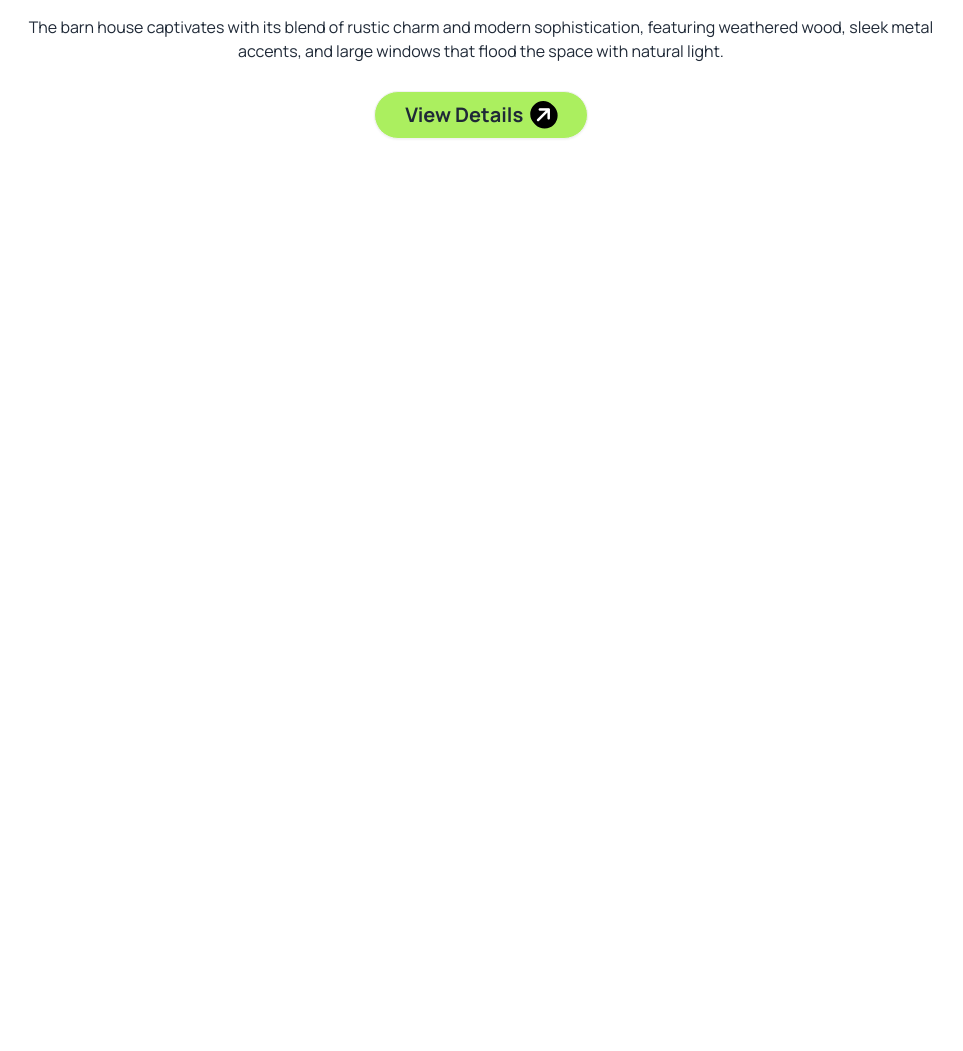
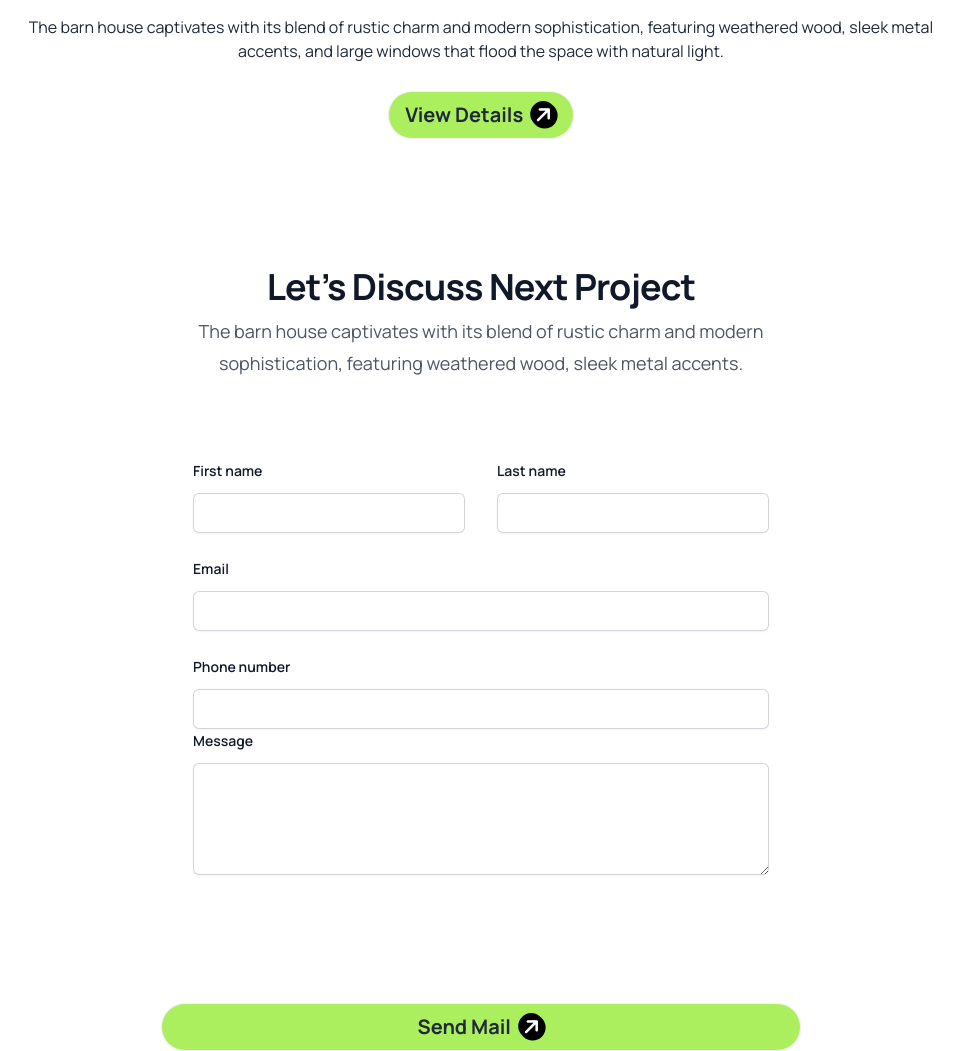
Before and after one commit to arefin2319/assignment-3-arefin, a plain HTML site: page index.html in a window 1280 px wide. Shown: the part 621-1672 px from the top of the page, without its empty margins (159-1122 px from the left). Before the commit the page ends 800 px from the top, so only its background shows below. Drawn offline with nearby package versions, Linux system fonts and the light colour scheme.

Commit message:
complete form section

```diff
--- a/index.html
+++ b/index.html
@@ -16,8 +16,8 @@
 <script src="https://kit.fontawesome.com/4b89edf8e6.js" crossorigin="anonymous"></script>
 
 <style>
-    .manrope-fontstyle {
-        font-family: "Manrope", "sans-serif";
+    .font-manrope {
+        font-family: "Manrope", sans-serif;
         }
 </style>
 <script>
@@ -33,7 +33,7 @@
   </script>
 <title>Assignment-3</title>
 </head>
-<body class="manrope-fontstyle">
+<body class="font-manrope">
     <!-- header Section -->
     <header class="bg-white">
 <nav>
@@ -65,9 +65,9 @@
           </ul>
           </div>
           <i class="fa-solid fa-arrow-right bg-[#ABEF5F] rounded-full -rotate-45 p-1"></i>
-          <a class="btn btn-ghost text-xl font-manrope font-bold">Rinterio</a>
+          <a class="btn btn-ghost text-3xl font-manrope font-bold">Rinterio</a>
         </div>
-        <div class="navbar-center font-manrope hidden lg:flex">
+        <div class="navbar-center font-manrope text-base hidden lg:flex">
           <ul class="menu menu-horizontal px-1">
             <li class="font-bold"><a>Home</a></li>
             <li><a>Services</a></li>
@@ -79,7 +79,7 @@
         <div class="navbar-end gap-3">
             <i class=" hidden lg:fa-solid fa-cart-shopping"></i>
             <i class=" hidden lg:fa-solid fa-magnifying-glass"></i>
-          <a class="btn btn-md bg-[#ABEF5F] rounded-full font-bold font-manrope hidden lg:flex">Book Consult
+          <a class="btn btn-md bg-[#ABEF5F] rounded-full text-xl font-bold font-manrope hidden lg:flex">Book Consult
             <i class="fa-solid fa-arrow-right text-white bg-black rounded-full -rotate-45 p-1"></i>
           </a>
 
@@ -90,13 +90,74 @@
  <img class="w-3/6 mx-auto" src="./assets/banner.png" alt="">
  <h1 class="font-bold text-black text-6xl text-center font-manrope">A barn house of this design has <br>a striking appearance</h1>
  <p class="text-base text-gray text-center font-manrope">The barn house captivates with its blend of rustic charm and modern sophistication, featuring weathered wood, sleek metal <br> accents, and large windows that flood the space with natural light.</p>
- <button class="btn w-1/6 bg-[#ABEF5F] rounded-full font-bold font-manrope mx-auto text-xl">View Details
+ <button class="btn w-1/7 bg-[#ABEF5F] rounded-full font-bold font-manrope mx-auto text-xl">View Details
     <i class="fa-solid fa-arrow-right text-white bg-black rounded-full -rotate-45 p-1"></i>
  </button>
 </div>
     </header>
     <!-- Main Section -->
     <main>
+<!-- form section -->
+<div>
+  <div class="isolate bg-white px-6 py-24 sm:py-32 lg:px-8">
+    <div class="absolute inset-x-0 top-[-10rem] -z-10 transform-gpu overflow-hidden blur-3xl sm:top-[-20rem]" aria-hidden="true">
+      <div class="relative left-1/2 -z-10 aspect-[1155/678] w-[36.125rem] max-w-none -translate-x-1/2 rotate-[30deg] bg-gradient-to-tr from-[#ff80b5] to-[#9089fc] opacity-30 sm:left-[calc(50%-40rem)] sm:w-[72.1875rem]" style="clip-path: polygon(74.1% 44.1%, 100% 61.6%, 97.5% 26.9%, 85.5% 0.1%, 80.7% 2%, 72.5% 32.5%, 60.2% 62.4%, 52.4% 68.1%, 47.5% 58.3%, 45.2% 34.5%, 27.5% 76.7%, 0.1% 64.9%, 17.9% 100%, 27.6% 76.8%, 76.1% 97.7%, 74.1% 44.1%)"></div>
+    </div>
+    <div class="mx-auto max-w-2xl text-center">
+      <h2 class="text-4xl font-bold tracking-tight text-gray-900 sm:text-4xl">Let’s Discuss Next Project</h2>
+      <p class="mt-2 text-lg leading-8 text-gray-600">The barn house captivates with its blend of rustic charm and modern sophistication, featuring weathered wood, sleek metal accents.</p>
+    </div>
+    <form action="#" method="POST" class="mx-auto mt-16 max-w-xl sm:mt-20">
+      <div class="grid grid-cols-1 gap-x-8 gap-y-6 sm:grid-cols-2">
+        <div>
+          <label for="first-name" class="block text-sm font-semibold leading-6 text-gray-900">First name</label>
+          <div class="mt-2.5">
+            <input type="text" name="first-name" id="first-name" autocomplete="given-name" class="block w-full rounded-md border-0 px-3.5 py-2 text-gray-900 shadow-sm ring-1 ring-inset ring-gray-300 placeholder:text-gray-400 focus:ring-2 focus:ring-inset focus:ring-indigo-600 sm:text-sm sm:leading-6">
+          </div>
+        </div>
+        <div>
+          <label for="last-name" class="block text-sm font-semibold leading-6 text-gray-900">Last name</label>
+          <div class="mt-2.5">
+            <input type="text" name="last-name" id="last-name" autocomplete="family-name" class="block w-full rounded-md border-0 px-3.5 py-2 text-gray-900 shadow-sm ring-1 ring-inset ring-gray-300 placeholder:text-gray-400 focus:ring-2 focus:ring-inset focus:ring-indigo-600 sm:text-sm sm:leading-6">
+          </div>
+        </div>
+
+        <div class="sm:col-span-2">
+          <label for="email" class="block text-sm font-semibold leading-6 text-gray-900">Email</label>
+          <div class="mt-2.5">
+            <input type="email" name="email" id="email" autocomplete="email" class="block w-full rounded-md border-0 px-3.5 py-2 text-gray-900 shadow-sm ring-1 ring-inset ring-gray-300 placeholder:text-gray-400 focus:ring-2 focus:ring-inset focus:ring-indigo-600 sm:text-sm sm:leading-6">
+          </div>
+        </div>
+        <div class="sm:col-span-2">
+          <label for="phone-number" class="block text-sm font-semibold leading-6 text-gray-900">Phone number</label>
+          <div class="relative mt-2.5">
+
+
+              <svg class="pointer-events-none absolute right-3 top-0 h-full w-5 text-gray-400" viewBox="0 0 20 20" fill="currentColor" aria-hidden="true">
+                <path fill-rule="evenodd" d="M5.23 7.21a.75.75 0 011.06.02L10 11.168l3.71-3.938a.75.75 0 111.08 1.04l-4.25 4.5a.75.75 0 01-1.08 0l-4.25-4.5a.75.75 0 01.02-1.06z" clip-rule="evenodd" />
+              </svg>
+            </div>
+            <input type="tel" name="phone-number" id="phone-number" autocomplete="tel" class="block w-full rounded-md border-0 px-3.5 py-2 pl-20 text-gray-900 shadow-sm ring-1 ring-inset ring-gray-300 placeholder:text-gray-400 focus:ring-2 focus:ring-inset focus:ring-indigo-600 sm:text-sm sm:leading-6">
+          </div>
+        </div>
+        <div class="sm:col-span-2">
+          <label for="message" class="block text-sm font-semibold leading-6 text-gray-900">Message</label>
+          <div class="mt-2.5">
+            <textarea name="message" id="message" rows="4" class="block w-full rounded-md border-0 px-3.5 py-2 text-gray-900 shadow-sm ring-1 ring-inset ring-gray-300 placeholder:text-gray-400 focus:ring-2 focus:ring-inset focus:ring-indigo-600 sm:text-sm sm:leading-6"></textarea>
+          </div>
+        </div>
+
+
+        </div>
+      </div>
+      <div class="w-1/2 mx-auto">
+        <button class="btn w-full bg-[#ABEF5F]  rounded-full font-bold font-manrope mx-auto text-xl">Send Mail
+          <i class="fa-solid fa-arrow-right text-white bg-black rounded-full -rotate-45 p-1"></i>
+       </button>
+      </div>
+    </form>
+  </div>
+</div>
 
     </main>
     <!-- Footer Section -->
```
